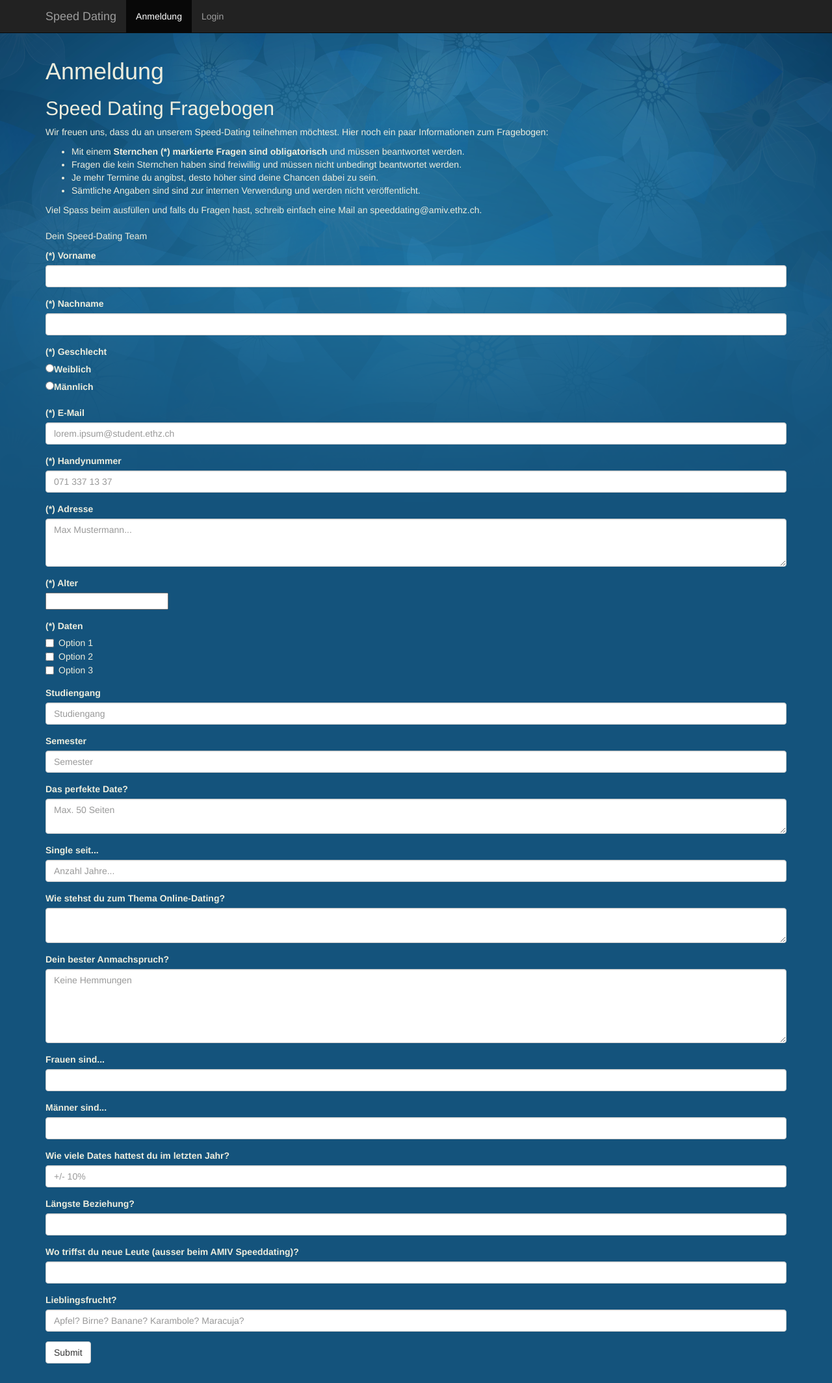
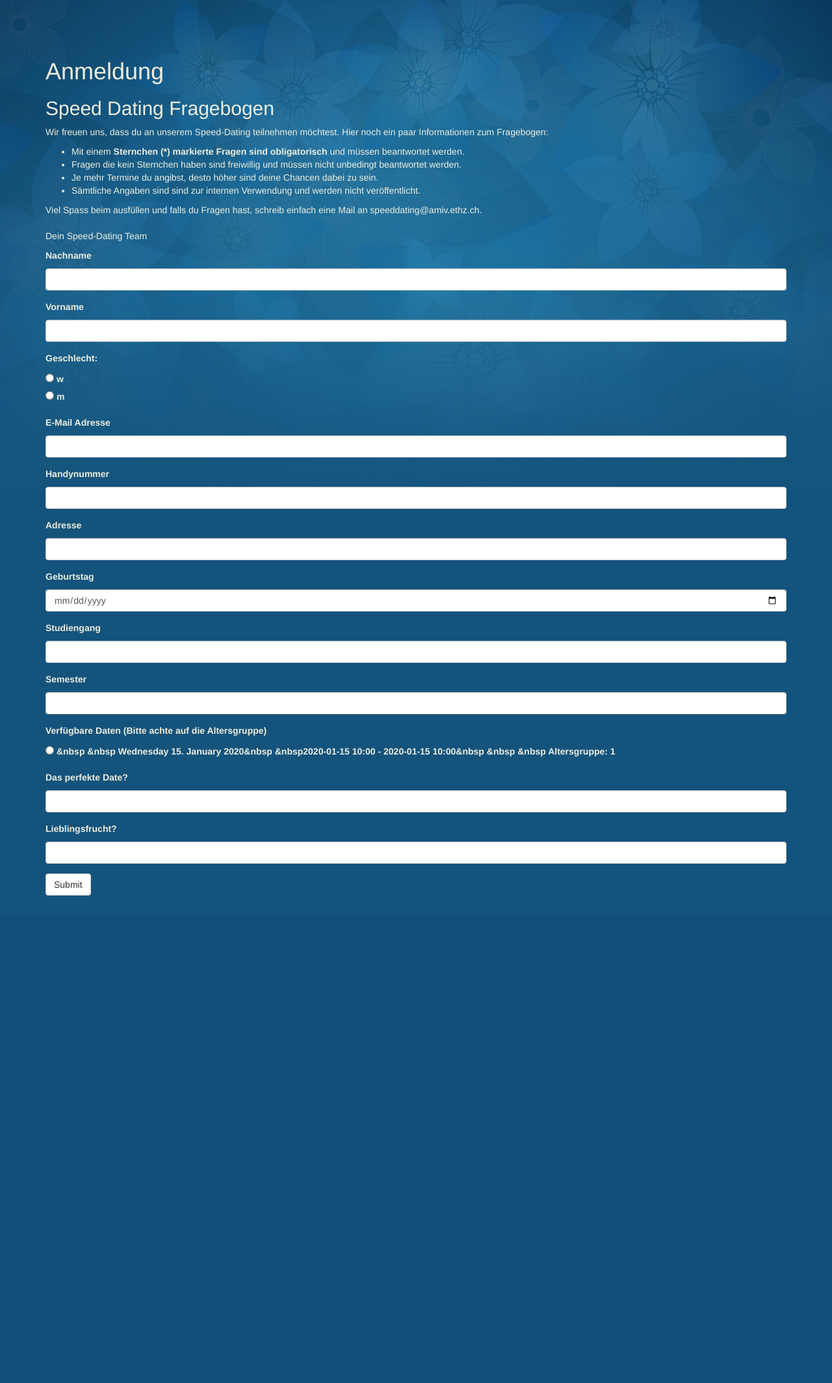
Before and after one commit to amiv-eth/AMIV-Speeddating, a Flask app: page /signup in a window 1280 px wide. Shown: the whole page at 65% size. After the commit the page ends 1378 px from the top, so only its background shows below. Run offline with Flask 2, Linux system fonts and the light colour scheme; tables that the repository leaves empty hold one stand-in row (values such as "Sample post"); parts of the project's set-up code (start-up, migrations or seed data) failed here and were passed over; some libraries are stand-ins or nearby versions.

Commit message:
create signup form with dynamically give a selection of all timeslots of the event

```diff
--- a/apps/forms.py
+++ b/apps/forms.py
@@ -1,4 +1,4 @@
-from wtforms import Form, DateField, RadioField, StringField, IntegerField, PasswordField, validators
+from wtforms import Form, TextField, DateField, RadioField, StringField, IntegerField, PasswordField, SelectField, validators
 from wtforms_components import TimeField
 
 class LoginForm(Form):
@@ -18,3 +18,19 @@
     endtime = TimeField('End-Time', [validators.DataRequired()])
     nrcouples = IntegerField('Nr of Couples', [validators.DataRequired(), validators.NumberRange(min=0, max=25)])
     agerange = RadioField('Age-Range:', [validators.DataRequired()], choices=[('0','<22'),('1','22 - 25'),('2','> 25')])
+
+
+class SignupForm(Form):
+    name = StringField('Nachname', [validators.DataRequired()])
+    prename = StringField('Vorname', [validators.DataRequired()])
+    email = TextField('E-Mail Adresse', validators=[validators.DataRequired(), validators.Email()])
+    mobilenr = StringField( 'Handynummer', [validators.DataRequired()])
+    address = TextField('Adresse', [validators.DataRequired()])
+    birthday = DateField('Geburtstag',[validators.DataRequired()], format='%Y-%m-%d')
+    gender = RadioField('Geschlecht:', [validators.DataRequired()], choices=[('1','w'),('0','m')])
+    studycourse = StringField('Studiengang', [validators.DataRequired()])
+    studysemester = StringField('Semester', [validators.DataRequired()])
+    perfectdate = StringField('Das perfekte Date?', [validators.Optional()])
+    fruit = StringField('Lieblingsfrucht?', [validators.Optional()])
+
+    availableslots = RadioField('Verfügbare Daten (Bitte achte auf die Altersgruppe)', validators = [validators.Optional()], coerce=int)
--- a/main.py
+++ b/main.py
@@ -2,13 +2,13 @@
 
 from flask import Flask, render_template, request, redirect, url_for, flash
 from flask_sqlalchemy import SQLAlchemy
-from apps.forms import LoginForm, CreateEventForm, CreateTimeSlotForm
+from apps.forms import LoginForm, CreateEventForm, CreateTimeSlotForm, SignupForm
 from apps.models import Participants, TimeSlots, Events
 from apps.functions import change_signup_status, activate_event_status
 import requests
 import datetime
 from flask.ext.login import LoginManager, UserMixin, login_required, login_user, logout_user, current_user
-
+from wtforms import BooleanField, validators
 
 # create and config app
 app = Flask(__name__)
@@ -170,31 +170,38 @@
 # signup page
 @app.route('/signup', methods=["GET", "POST"])
 def signup():
-    if request.method == 'POST':
+    form = SignupForm(request.form)
+    eventid = Events.query.filter_by(Active='1').first().ID
+    timeslots = TimeSlots.query.filter_by(EventID=eventid).all()
+    if timeslots != None:
+        form.availableslots.choices = [(int(slot.ID), '&nbsp &nbsp ' + str(slot.Date.strftime("%A %d. %B %Y")) + '&nbsp &nbsp' + str(slot.StartTime)[:-3] + ' - ' + str(slot.EndTime)[:-3] + '&nbsp &nbsp &nbsp Altersgruppe: ' + str(slot.AgeRange)) for slot in timeslots]
+
+    if request.method == 'POST' and form.validate():
         try:
-            year = datetime.datetime.now().year
-            result = request.form
-            prename = str(result['prename'])
-            name = str(result['name'])
-            mobile = str(result['mobile'])
-            address = str(result['address'])
-            email = str(result['mail'])
-            age = int(result['age'])
-            gender = bool(result['gender'])
+            timestamp = datetime.datetime.now()
+            name = str(request.form['name'])
+            prename = str(request.form['prename'])
+            gender = int(request.form['gender'])
+            email = str(request.form['email'])
+            mobile = str(request.form['mobilenr'])
+            address = str(request.form['address'])
+            birthday = str(request.form['birthday'])
+            studycourse = str(request.form['studycourse'])
+            studysemester = str(request.form['studysemester'])
+            perfectdate = str(request.form['perfectdate'])
+            fruit = str(request.form['fruit'])
+            availableslots = int(request.form['availableslots'])
 
         except Exception as e:
             print(e)
-
             # TODO: Show actual error instead of redirectiing to an error page
             return render_template('error.html')
 
-        admin = Participants(name, prename, email, mobile, address, age, gender, year)
-        db.session.add(admin)
+        new_participant = Participants(timestamp, eventid, name, prename, email, mobile, address, birthday, gender, course=studycourse, semester=studysemester, perfDate=perfectdate, fruit=fruit, aSlot=availableslots)
+        db.session.add(new_participant)
         db.session.commit()
-
         return render_template('success.html')
-
-    return render_template('signup.html')
+    return render_template('signup.html', form=form)
 
 
 if __name__ == '__main__':
--- a/templates/base.html
+++ b/templates/base.html
@@ -11,17 +11,6 @@
     <link rel="stylesheet" type="text/css" href="{{ url_for('static', filename='css/bootstrap.min.css') }}">
     <link rel="stylesheet" type="text/css" href="{{ url_for('static', filename='css/speeddating.css') }}">
 
-<style>
-a:link {
-	color: #60A9D8;
-	text-decoration: none;
-}
-
-a:hover, a:active {
-	color: #70C0E9;
-	text-decoration: underline;
-}
-</style>
 
     <!-- HTML5 shim and Respond.js for IE8 support of HTML5 elements and media queries -->
     <!-- WARNING: Respond.js doesn't work if you view the page via file:// -->
@@ -31,7 +20,7 @@
     <![endif]-->
   </head>
   <body>
-
+    {% if current_user.is_authenticated %}
     <nav class="navbar navbar-inverse navbar-fixed-top">
       <div class="container">
         <div class="navbar-header">
@@ -39,12 +28,15 @@
         </div>
         <div id="navbar" class="collapse navbar-collapse">
           <ul class="nav navbar-nav">
+	    <li {% block admin %}{% endblock %}><a href="/admin">Admin Overview</a></li>
             <li {% block anmeldung %}{% endblock %}><a href="/signup">Anmeldung</a></li>
-            <li {% block login %}{% endblock %}><a href="/login">Login</a></li>
+            <li {% block logout %}{% endblock %}><a href="/logout">Logout</a></li>
           </ul>
         </div><!--/.nav-collapse -->
       </div>
     </nav>
+    {% endif %}
+
 
     <div class="container">
 
--- a/templates/index.html
+++ b/templates/index.html
@@ -52,6 +52,7 @@
 
 		<h3><a href="signup">Zur Anmeldung</a></h3>
 
+
 		<!-- <h3>Anmeldung ab 16 Uhr offen!!!</h3> -->
 		<!-- <h3>Anmeldung ab:<br>15.04.2012</h3> -->
 		<!-- <h3><a href="form.php">Zur Anmeldung</a></h3> -->
--- a/templates/signup.html
+++ b/templates/signup.html
@@ -1,3 +1,5 @@
+{% from "_formhelpers.html" import render_field, render_radio, render_date_field, render_time_field,render_checkbox_field %}
+
 {% extends 'base.html' %}
 
 {% block anmeldung %}class="active"{% endblock %}
@@ -28,135 +30,21 @@
 
 
 <form action = "http://localhost:5000/signup" method = "POST">
-
-	<div class = "form-group">
-		<label for = "prename">(*) Vorname </label>
-		<input type = "text" class="form-control" name = "prename">
-	</div>
-
-	<div class = "form-group">
-		<label for = "name">(*) Nachname </label>
-		<input type = "text" class="form-control" name = "name">
-	</div>
-
-	<div class = "form-group">
-		<label for = "gender-radio-buttons">(*) Geschlecht </label><br>
-		<div name="gender-radio-buttons">
-			<input type="radio" name="gender" value="0"><label for="Weiblich"> Weiblich</label><br>
-			<input type="radio" name="gender" value="1"><label for="Männlich"> Männlich</label><br>
-		</div>
-	</div>
-
-	<div class = "form-group">
-		<label for = "mail">(*) E-Mail </label>
-		<input type = "text" class="form-control" placeholder="lorem.ipsum@student.ethz.ch" name = "mail">
-	</div>
-
-	<div class = "form-group">
-		<label for = "mobile">(*) Handynummer </label>
-		<input type = "text" class="form-control" placeholder="071 337 13 37" name = "mobile">
-	</div>
-
-	<div class = "form-group">
-		<label for = "address">(*) Adresse</label>
-		<textarea class="form-control" rows="3" placeholder="Max Mustermann..." name = "address"></textarea>
-	</div>
-
-
-	<!-- TODO find something that works outside of chrome -->
-	<div class = "form-group">
-		<label for = "age">(*) Alter </label> <br>
-		<input type="number" name="age" style="color: #000000">
-	</div>
-
-	<!-- TODO get valid dates dynamically -->
-	<div class = "form-group">
-		<label for="date-checkboxes">(*) Daten </label> <br>
-		<div name="date-checkboxes">
-			<label class="checkbox-inline"><input type="checkbox" value="">Option 1</label> <br>
-			<label class="checkbox-inline"><input type="checkbox" value="">Option 2</label> <br>
-			<label class="checkbox-inline"><input type="checkbox" value="">Option 3</label> <br>
-		</div>
-	</div>
-
-	<!-- TODO
-	why is this an input field?
-	<div class = "form-group">
-		<label for = "eventTitle">2017</label>
-		<input type = "text" class="form-control" placeholder="Vorname" name = "eventyear">
-	</div>
-	-->
-
-	<div class = "form-group">
-		<label for = "studyCourse">Studiengang </label>
-		<input type = "text" class="form-control" placeholder="Studiengang" name = "studycourse">
-	</div>
-
-	<div class = "form-group">
-		<label for = "semester">Semester </label>
-		<input type = "text" class="form-control" placeholder="Semester" name = "semester">
-	</div>
-
-	<div class = "form-group">
-		<label for = "perfectDate">Das perfekte Date? </label>
-		<textarea type = "text" class="form-control" placeholder="Max. 50 Seiten" rows="2" name = "perfectdate"></textarea>
-	</div>
-
-	<!-- TODO date input field -->
-	<div class = "form-group">
-		<label for = "singleSince">Single seit... </label>
-		<input type = "number" class="form-control" placeholder="Anzahl Jahre..." name = "singleSince">
-	</div>
-
-	<div class = "form-group">
-		<label for = "onlineDating">Wie stehst du zum Thema Online-Dating?</label>
-		<textarea type = "text" class="form-control" rows="2" name = "onlineDating"></textarea>
-	</div>
-
-	<div class = "form-group">
-		<label for = "pickupLine">Dein bester Anmachspruch? </label>
-		<textarea class="form-control" rows="5" placeholder="Keine Hemmungen" name = "pickupLine"></textarea>
-	</div>
-
-	<div class = "form-group">
-		<label for = "women">Frauen sind... </label>
-		<input type = "text" class="form-control" name="women">
-	</div>
-
-	<div class = "form-group">
-		<label for = "men">Männer sind... </label>
-		<input type = "text" class="form-control" name="men">
-	</div>
-
-	<!-- TODO
-	 What is this?
-	<div class = "form-group">
-		<label for = "advantages">Vorname </label>
-		<input type = "text" class="form-control" placeholder="Vorname" name = "advantages">
-	</div>
-	-->
-
-	<div class = "form-group">
-		<label for = "nrDates">Wie viele Dates hattest du im letzten Jahr?</label>
-		<input type = "number" class="form-control" placeholder="+/- 10%" name = "nrDates">
-	</div>
-
-	<div class = "form-group">
-		<label for = "longestRelationship">Längste Beziehung?</label>
-		<input type = "text" class="form-control" placeholder="" name = "longestRelationship">
-	</div>
-
-	<div class = "form-group">
-		<label for = "findDates">Wo triffst du neue Leute (ausser beim AMIV Speeddating)?</label>
-		<input type = "text" class="form-control" placeholder="" name = "findDates">
-	</div>
-
-	<div class = "form-group">
-		<label for = "fruit">Lieblingsfrucht?</label>
-		<input type = "text" class="form-control" placeholder="Apfel? Birne? Banane? Karambole? Maracuja?" name = "fruit">
-	</div>
-
-	<button type = "submit" class="btn btn-default">Submit</button>
+  {{ render_field(form.name) }}
+  {{ render_field(form.prename) }}
+  {{ render_radio(form.gender) }}
+  {{ render_field(form.email) }}
+  {{ render_field(form.mobilenr) }}
+  {{ render_field(form.address) }}
+  {{ render_date_field(form.birthday) }}
+  {{ render_field(form.studycourse) }}
+  {{ render_field(form.studysemester) }}
+  {% if form.availableslots %}
+  {{ render_radio(form.availableslots) }}
+  {% endif %}
+  {{ render_field(form.perfectdate) }}
+  {{ render_field(form.fruit) }}
+  <button type = "submit" class="btn btn-default">Submit</button>
 </form>
 
 
```
Also changed, not shown: apps/models.py (+9 -29 lines).
